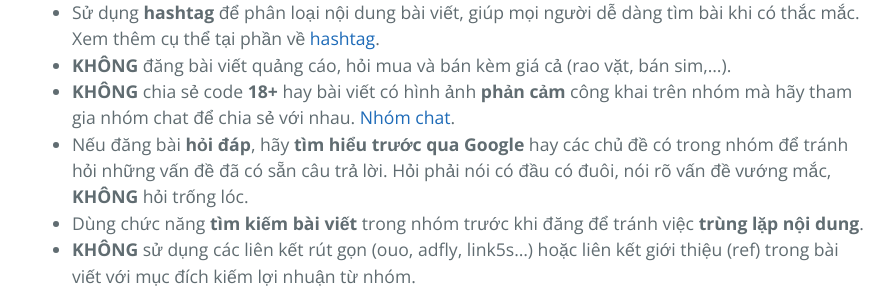
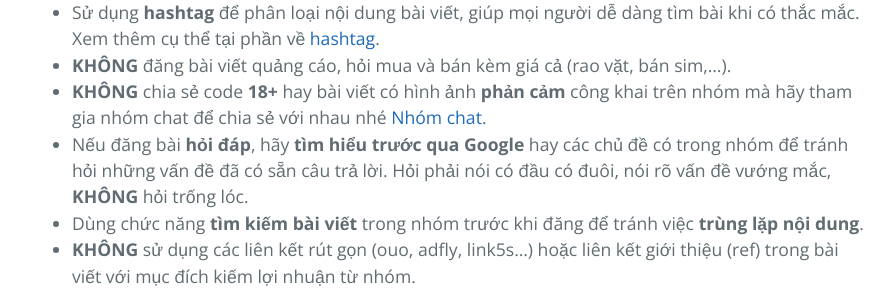
Before and after one commit to huuvinhvn/aplay, a Jekyll site: the page built from rules.md, in a window 1280 px wide and 900 px high, scrolled down 1288 px. Shown: the part 181-474 px from the top of the window, without its empty margins (192-1085 px from the left). Built offline with Jekyll 4.4.1, drawn with Linux system fonts in a browser that asks for light colours; our own code applies the rules of GitHub Pages for plain Markdown files.

Commit message:
Update rules.md

```diff
--- a/rules.md
+++ b/rules.md
@@ -21,7 +21,7 @@ Những tài khoản có dạng như sau sẽ **KHÔNG** được phép tham gia
 - Sử dụng tiếng Việt, có dấu, tránh viết tắt, viết hoa hết cả bài. Tuyệt đối **KHÔNG** được sử dụng teen code. **KHÔNG** sử dụng các từ ngữ tục tĩu, khiếm nhã, thiếu văn hóa.
 - Sử dụng **hashtag** để phân loại nội dung bài viết, giúp mọi người dễ dàng tìm bài khi có thắc mắc. Xem thêm cụ thể tại phần về [hashtag](hashtags.md).
 - **KHÔNG** đăng bài viết quảng cáo, hỏi mua và bán kèm giá cả (rao vặt, bán sim,...).
-- **KHÔNG** chia sẻ code **18+** hay bài viết có hình ảnh **phản cảm** công khai trên nhóm mà hãy tham gia nhóm chat để chia sẻ với nhau. [Nhóm chat](https://m.me/join/AbYZz-YQvSrxdQ3I).
+- **KHÔNG** chia sẻ code **18+** hay bài viết có hình ảnh **phản cảm** công khai trên nhóm mà hãy tham gia nhóm chat để chia sẻ với nhau nhé [Nhóm chat](https://m.me/join/AbYZz-YQvSrxdQ3I).
 - Nếu đăng bài **hỏi đáp**, hãy **tìm hiểu trước qua Google** hay các chủ đề có trong nhóm để tránh hỏi những vấn đề đã có sẵn câu trả lời. Hỏi phải nói có đầu có đuôi, nói rõ vấn đề vướng mắc, **KHÔNG** hỏi trống lóc.
 - Dùng chức năng **tìm kiếm bài viết** trong nhóm trước khi đăng để tránh việc **trùng lặp nội dung**.
 - **KHÔNG** sử dụng các liên kết rút gọn (ouo, adfly, link5s...) hoặc liên kết giới thiệu (ref) trong bài viết với mục đích kiếm lợi nhuận từ nhóm.
```
